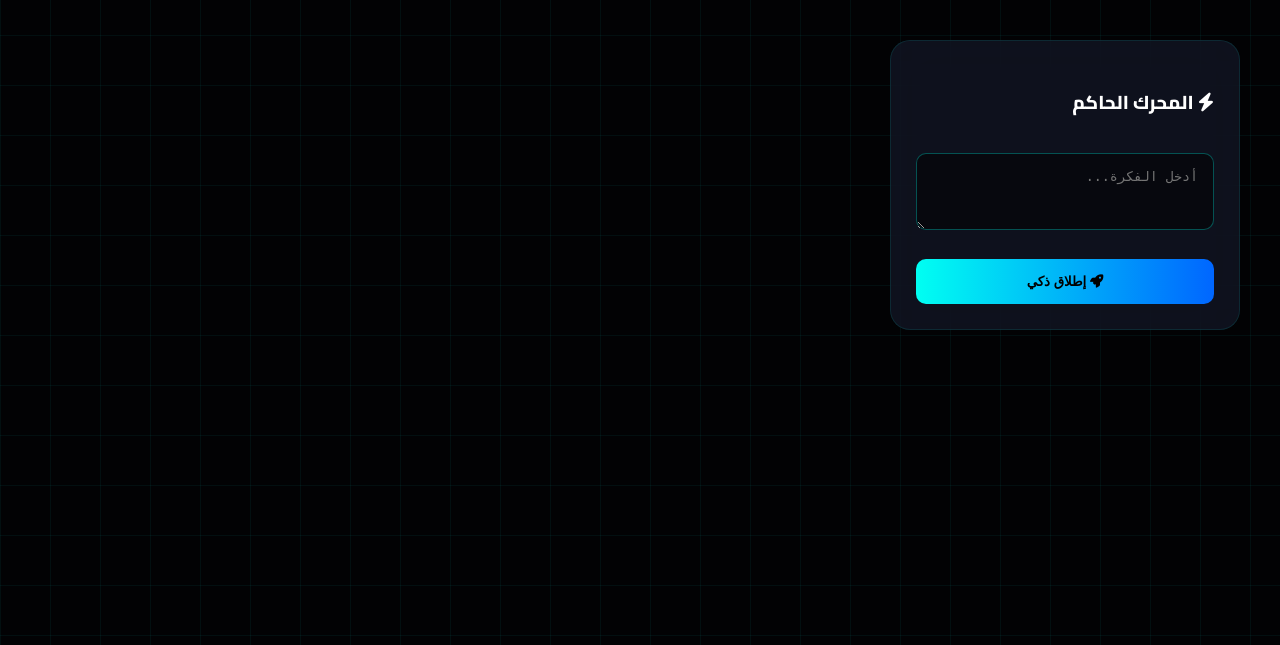
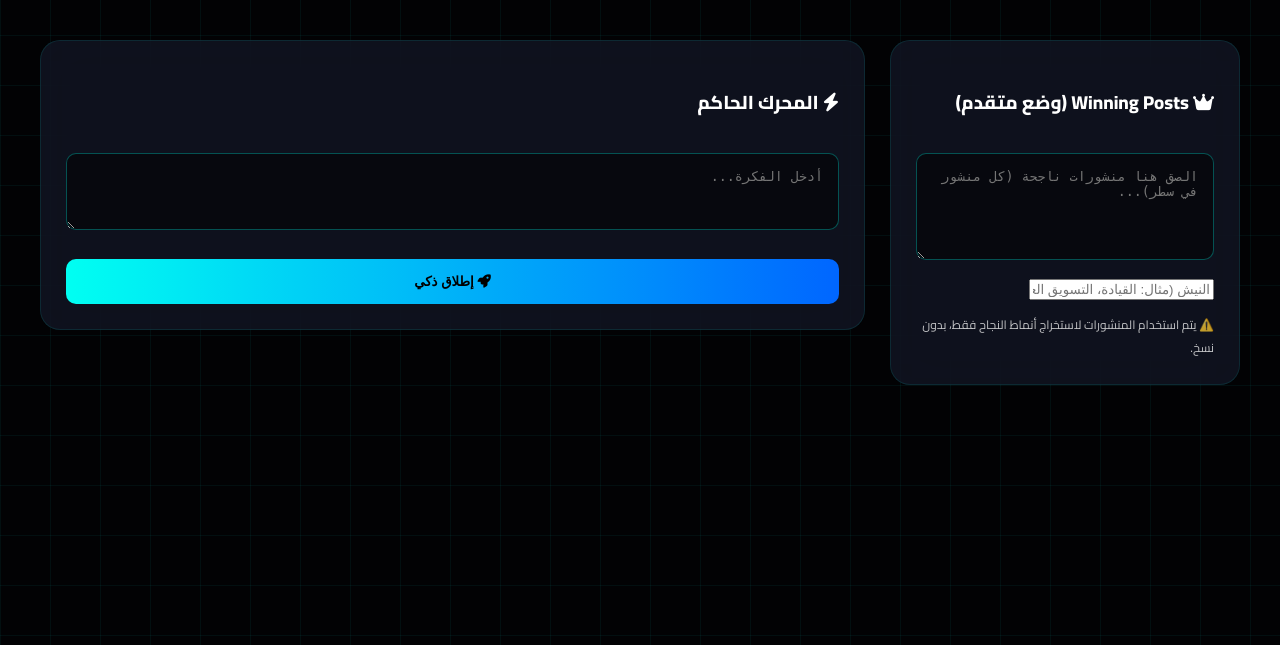
Before and after one commit to alqaed2/Dominator, a Flask app: page / in a window 1280 px wide. Shown: the part 165-810 px from the top of the page. Run offline with Flask 3, Linux system fonts and the light colour scheme; parts of the project's set-up code (start-up, migrations or seed data) failed here and were passed over.

Commit message:
Update index.html

```diff
--- a/templates/index.html
+++ b/templates/index.html
@@ -18,6 +18,30 @@
 
 <main class="dashboard-grid">
 
+<!-- ================= SIDEBAR ================= -->
+<div class="sidebar">
+
+    <!-- Winning Posts / WPIL -->
+    <div class="cyber-card">
+        <h3><i class="fas fa-crown"></i> Winning Posts (وضع متقدم)</h3>
+
+        <textarea id="winningPostsInput"
+                  rows="5"
+                  placeholder="الصق هنا منشورات ناجحة (كل منشور في سطر)..."></textarea>
+
+        <input id="wpilNicheInput"
+               type="text"
+               placeholder="النيش (مثال: القيادة، التسويق العقاري، التقنية المالية)"
+               style="margin-top:10px;" />
+
+        <div style="margin-top:10px; font-size:12px; opacity:0.75;">
+            ⚠️ يتم استخدام المنشورات لاستخراج أنماط النجاح فقط، بدون نسخ.
+        </div>
+    </div>
+
+</div>
+
+<!-- ================= MAIN ================= -->
 <div class="main-content">
 <div class="cyber-card">
     <h3><i class="fas fa-bolt"></i> المحرك الحاكم</h3>
@@ -45,6 +69,15 @@ async function startGovernedEngine() {
     const text = inputText.value.trim();
     if(!text) return alert("أدخل الفكرة");
 
+    // ===== WPIL INPUT =====
+    const winningPostsRaw = document.getElementById('winningPostsInput').value || "";
+    const wpilNiche = document.getElementById('wpilNicheInput').value || "";
+
+    const winningPosts = winningPostsRaw
+        .split("\n")
+        .map(x => x.trim())
+        .filter(x => x.length > 20);
+
     const btn = generateBtn;
     btn.disabled = true;
     btn.innerHTML = 'جاري اتخاذ القرار...';
@@ -55,10 +88,12 @@ async function startGovernedEngine() {
     const payload = {
         text: text,
         style_dna: "Professional",
-        image_style: "Cinematic"
+        image_style: "Cinematic",
+        winning_posts: winningPosts,
+        niche: wpilNiche
     };
 
-    // 🔹 نطلب LinkedIn أولًا (SIC هو من سيقرر فعليًا)
+    // SIC هو من يقرر المنصة فعليًا
     const platforms = ["linkedin","twitter","tiktok"];
     let decision = null;
     let approvedPlatform = null;
@@ -78,7 +113,7 @@ async function startGovernedEngine() {
     }
 
     if (!decision) {
-        outputText.innerHTML = "⛔ تم رفض الفكرة من قبل Strategic Intelligence Core";
+        outputText.innerHTML = "⛔ لم يتم توليد محتوى";
         btn.disabled = false;
         btn.innerHTML = 'إطلاق ذكي';
         return;
```
